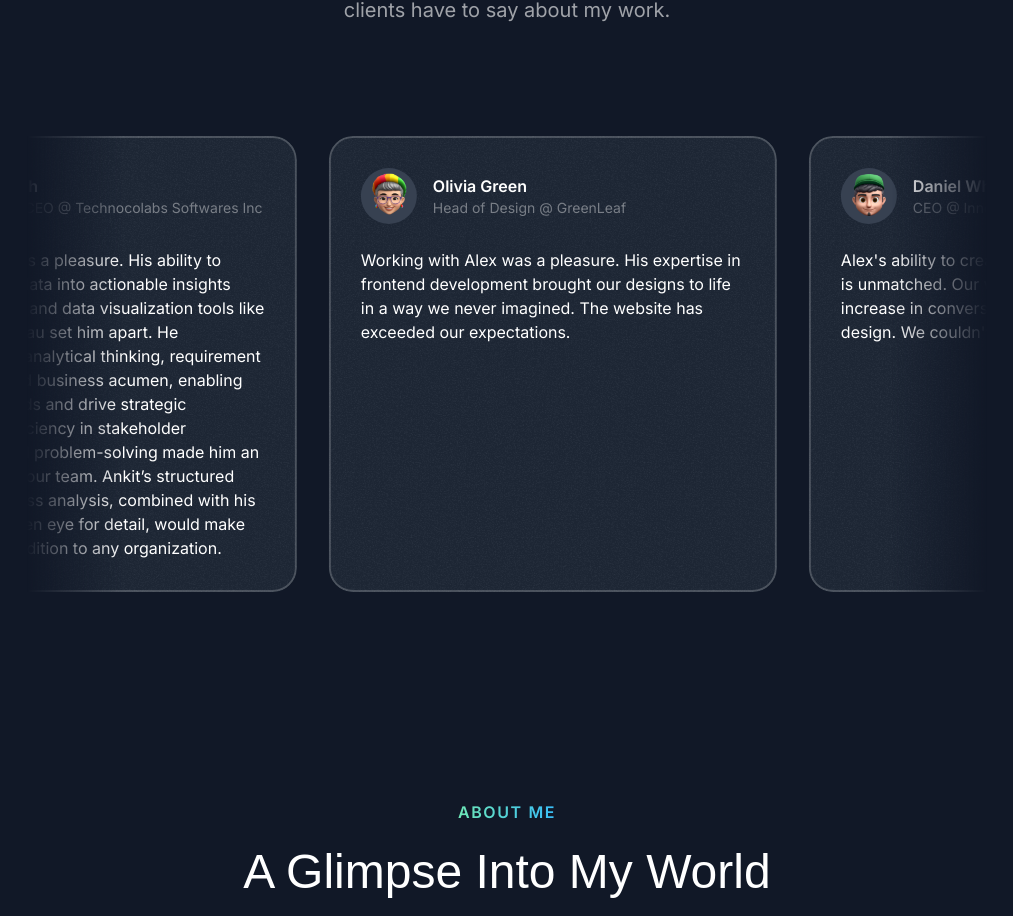
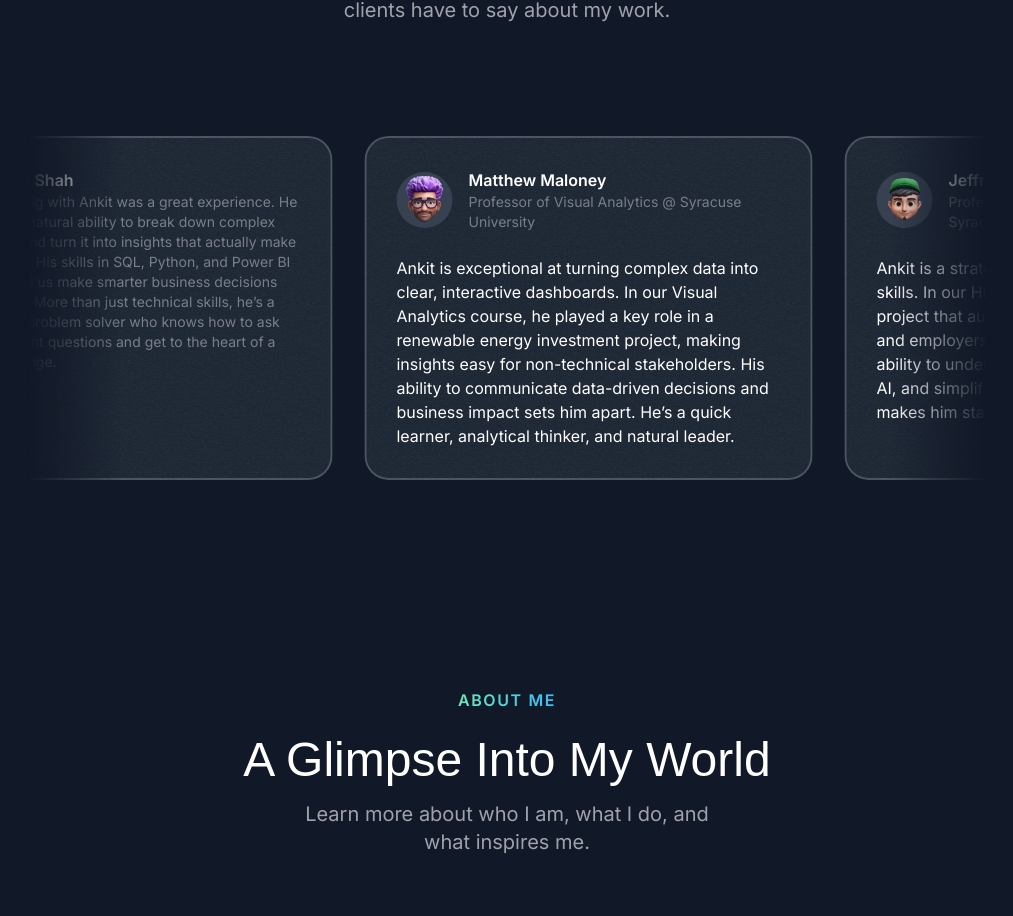
Before and after one commit to awaikar-syr/awaikar-syr.github.io, a Next.js app: page / in a window 1280 px wide. Shown: the part 3408-4324 px from the top of the page, without its empty margins (133-1146 px from the left). Built offline with nearby package versions, Linux system fonts and the light colour scheme; a web font is replaced by a local one.

Commit message:
updated testimonials

```diff
--- a/src/sections/Testimonials.tsx
+++ b/src/sections/Testimonials.tsx
@@ -11,34 +11,28 @@ import { Fragment } from "react";
 const testimonials = [
   {
     name: "Yasin Shah",
-    position: "Founder & CEO @ Technocolabs Softwares Inc",
-    text: "Mentoring Ankit was a pleasure. His ability to translate complex data into actionable insights using SQL, Python, and data visualization tools like Power BI and Tableau set him apart. He showcased strong analytical thinking, requirement gathering skills, and business acumen, enabling him to identify trends and drive strategic decisions. His proficiency in stakeholder communication and problem-solving made him an invaluable asset to our team. Ankit’s structured approach to business analysis, combined with his adaptability and keen eye for detail, would make him an excellent addition to any organization.",
+    position: "Working with Ankit was a great experience. He has a natural ability to break down complex data and turn it into insights that actually make sense. His skills in SQL, Python, and Power BI helped us make smarter business decisions faster. More than just technical skills, he’s a great problem solver who knows how to ask the right questions and get to the heart of a challenge.",
     avatar: memojiAvatar1,
   },
   {
-    name: "Olivia Green",
-    position: "Head of Design @ GreenLeaf",
-    text: "Working with Alex was a pleasure. His expertise in frontend development brought our designs to life in a way we never imagined. The website has exceeded our expectations.",
-    avatar: memojiAvatar2,
+    name: "Matthew Maloney",
+    position: "Professor of Visual Analytics @ Syracuse University",
+    text: "Ankit is exceptional at turning complex data into clear, interactive dashboards. In our Visual Analytics course, he played a key role in a renewable energy investment project, making insights easy for non-technical stakeholders. His ability to communicate data-driven decisions and business impact sets him apart. He’s a quick learner, analytical thinker, and natural leader.",
+    avatar: memojiAvatar5,
   },
   {
-    name: "Daniel White",
-    position: "CEO @ InnovateCo",
-    text: "Alex's ability to create seamless user experiences is unmatched. Our website has seen a significant increase in conversions since launching the new design. We couldn't be happier.",
+    name: "Jeffrey Saltz",
+    position: "Professor of AI & Human-Centered Design  @ Syracuse University",
+    text: "Ankit is a strategic thinker with strong execution skills. In our Human-Centered AI course, he led a project that automated career insights for students and employers, cutting manual effort by 40%. His ability to understand business needs, work with AI, and simplify insights for decision-makers makes him stand out.",
     avatar: memojiAvatar3,
   },
   {
-    name: "Emily Carter",
-    position: "Product Manager @ GlobalTech",
-    text: "Alex is a true frontend wizard. He took our complex product and transformed it into an intuitive and engaging user interface. We're already seeing positive feedback from our customers.",
+    name: "Disha Negi",
+    position: "Cloud Engineer @iConsult Collaborative",
+    text: "Ankit thinks like a product leader and executes like an analyst. In our AI-driven Career Analytics Tool, he ensured our solution was user-friendly, data-driven, and business-impactful, reducing external dependencies by 40%. His ability to understand business problems, work across teams, and simplify complex data makes him a perfect fit for Business Analyst and Product roles.",
     avatar: memojiAvatar4,
   },
-  {
-    name: "Michael Brown",
-    position: "Director of IT @ MegaCorp",
-    text: "Alex's work on our website has been nothing short of exceptional. He's a talented developer who is also a great communicator. We highly recommend him.",
-    avatar: memojiAvatar5,
-  },
+
 ];
 
 export const TestimonialsSection = () => {
```
Also changed, not shown: src/sections/Projects.tsx (line endings or trailing spaces).
